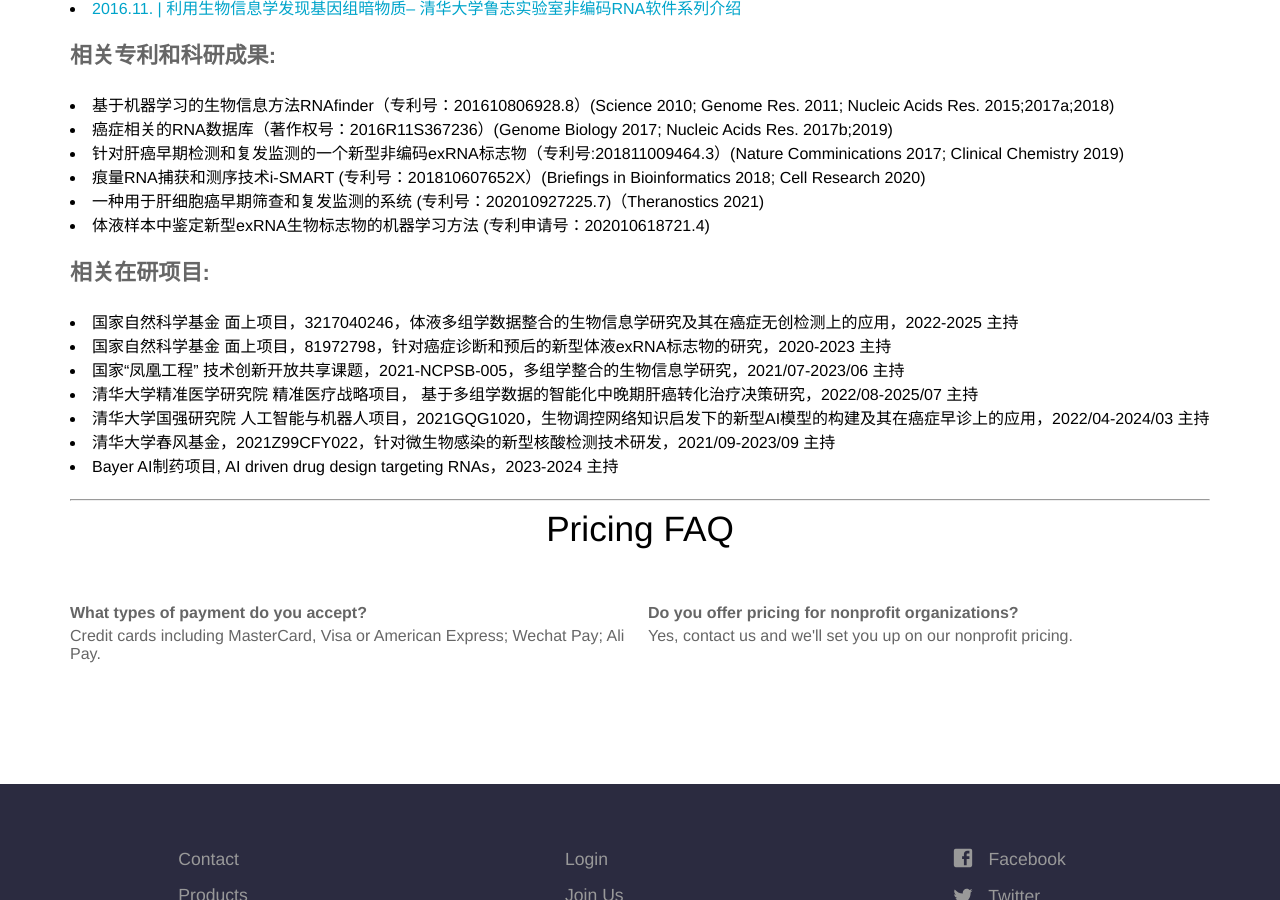
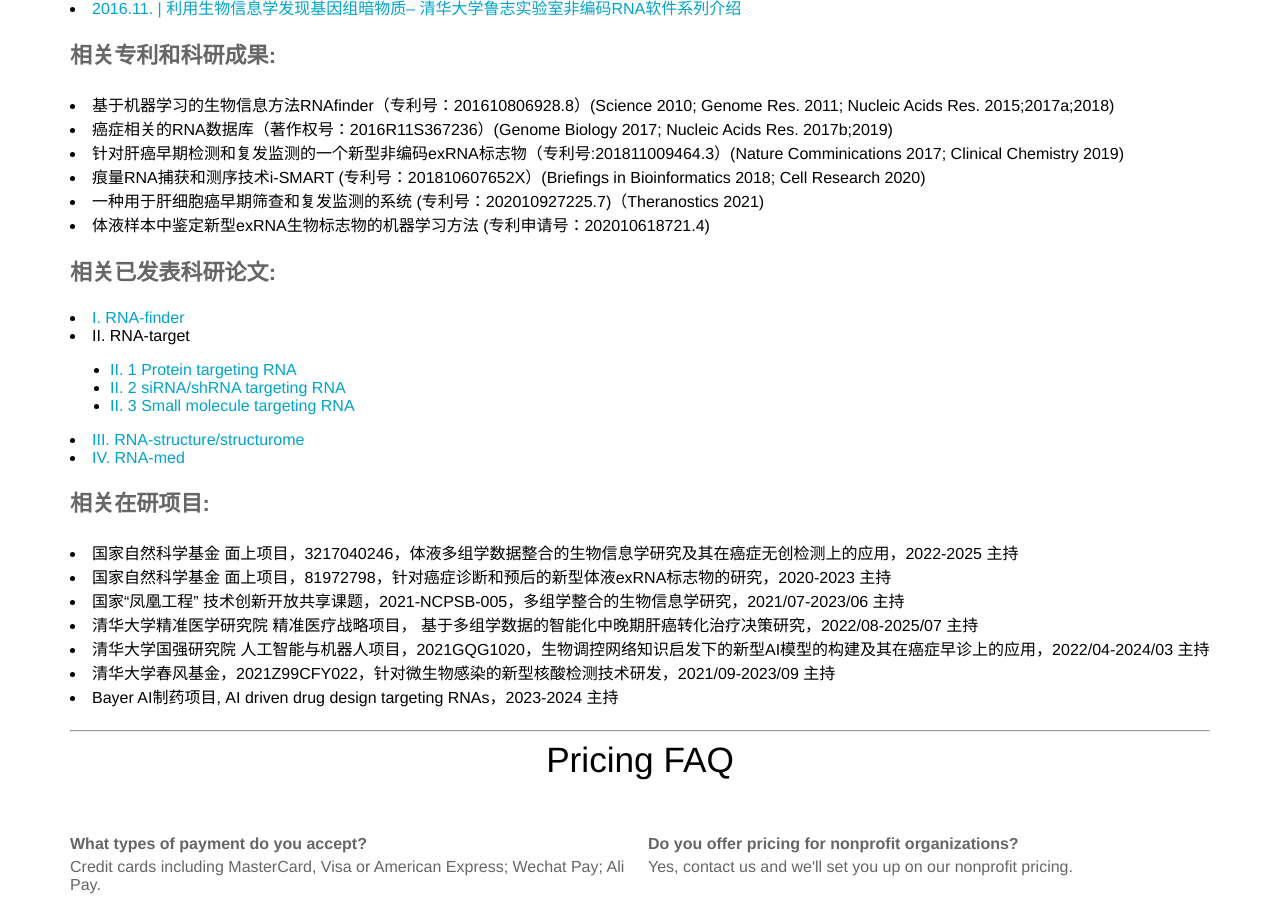
Before and after one commit to lulab/xingene-home, a Jekyll site: the page built from products.html, in a window 1280 px wide and 900 px high, scrolled down 1223 px. Built offline with Jekyll 4.4.1, drawn with Linux system fonts in a browser that asks for light colours.

Commit message:
Update products.html

```diff
--- a/products.html
+++ b/products.html
@@ -109,6 +109,22 @@ faq:
 <li>一种用于肝细胞癌早期筛查和复发监测的系统 (专利号：202010927225.7)（Theranostics 2021)</li>
 <li>体液样本中鉴定新型exRNA生物标志物的机器学习方法 (专利申请号：202010618721.4)</li>
 </p>
+
+<p>
+<b>相关已发表科研论文:</b>
+<br>
+  <li><a href="https://www.ncrnalab.org/publications/pub.html#i-rna-finder">I. RNA-finder</a></li>
+  <li>II. RNA-target
+    <ul>
+      <li><a href="https://www.ncrnalab.org/publications/pub.html#ii-1-protein-targeting-rna">II. 1 Protein targeting RNA</a></li>
+      <li><a href="https://www.ncrnalab.org/publications/pub.html#ii-2-sirnashrna-targeting-rna">II. 2 siRNA/shRNA targeting RNA</a></li>
+      <li><a href="https://www.ncrnalab.org/publications/pub.html#ii-3-small-molecule-targeting-rna">II. 3 Small molecule targeting RNA</a></li>
+    </ul>
+  </li>
+  <li><a href="https://www.ncrnalab.org/publications/pub.html#iii-rna-structurestructurome">III. RNA-structure/structurome</a></li>
+  <li><a href="https://www.ncrnalab.org/publications/pub.html#iv-rna-med">IV. RNA-med</a></li>
+</p>
+
 <p>
 <b>相关在研项目:</b>
 <br>
```
